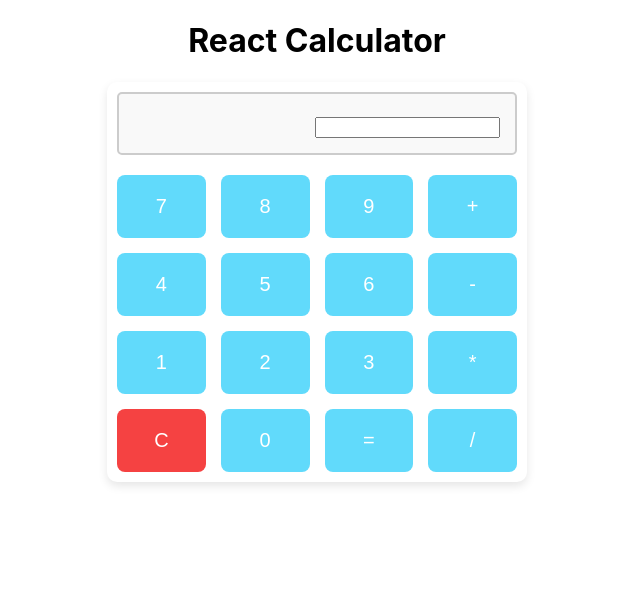
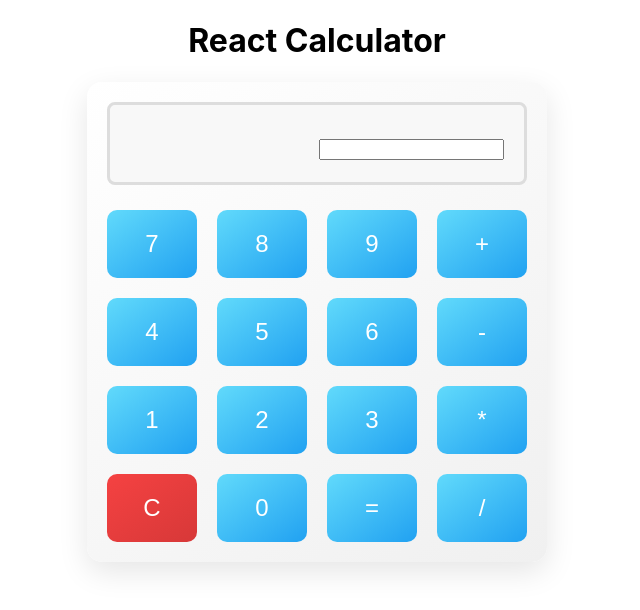
Before and after one commit to Rishab-bot/reactCalculator, a React (Create React App) app: page / in a window 1280 px wide. Shown: the top 610 px of the page, without its empty margins (323-963 px from the left). Built offline with nearby package versions, Linux system fonts and the light colour scheme.

Commit message:
changes pushed

```diff
--- a/src/App.css
+++ b/src/App.css
@@ -41,53 +41,57 @@
 /* New Styles for Buttons and Calculator */
 .calculator-container {
   margin: 20px auto;
-  max-width: 400px;
-  padding: 10px;
-  background-color: #fff;
-  border-radius: 10px;
-  box-shadow: 0 4px 10px rgba(0, 0, 0, 0.1);
+  max-width: 420px;
+  padding: 20px;
+  background: linear-gradient(145deg, #ffffff, #f0f0f0);
+  border-radius: 15px;
+  box-shadow: 0 10px 30px rgba(0, 0, 0, 0.1);
 }
 
 .calculator-display {
   width: 100%;
-  font-size: 1.5rem;
-  padding: 15px;
-  margin-bottom: 20px;
-  border: 2px solid #ccc;
-  border-radius: 5px;
-  background-color: #f9f9f9;
+  font-size: 2rem;
+  padding: 20px;
+  margin-bottom: 25px;
+  border: 3px solid #ddd;
+  border-radius: 8px;
+  background-color: #f8f8f8;
   text-align: right;
   box-sizing: border-box;
+  color: #333;
+  font-family: 'Arial', sans-serif;
 }
 
 .calculator-buttons {
   display: grid;
   grid-template-columns: repeat(4, 1fr);
-  gap: 15px;
+  gap: 20px;
 }
 
 .calculator-buttons button {
-  font-size: 1.25rem;
+  font-size: 1.5rem;
   padding: 20px;
   border: none;
-  border-radius: 8px;
-  background-color: #61dafb;
+  border-radius: 10px;
+  background: linear-gradient(145deg, #61dafb, #21a1f1);
   color: white;
   cursor: pointer;
-  transition: background-color 0.3s ease, transform 0.2s ease;
+  transition: background-color 0.3s ease, transform 0.2s ease, box-shadow 0.3s ease;
 }
 
 .calculator-buttons button:hover {
   background-color: #21a1f1;
   transform: scale(1.05);
+  box-shadow: 0 4px 10px rgba(0, 0, 0, 0.1);
 }
 
 .calculator-buttons .clear-button {
-  background-color: #f54242;
+  background: linear-gradient(145deg, #f54242, #d73838);
   color: white;
 }
 
 .calculator-buttons .clear-button:hover {
   background-color: #d73838;
   transform: scale(1.05);
+  box-shadow: 0 4px 10px rgba(0, 0, 0, 0.1);
 }
--- a/src/calculator.jsx
+++ b/src/calculator.jsx
@@ -19,6 +19,11 @@ export function Display() {
             return;
         }
         try {
+            if (value.includes('/0')) {
+                setResult('NaN');
+                return;
+            }
+
             const calculatedResult = eval(value);
             setResult(calculatedResult);
         } catch (error) {
@@ -30,7 +35,7 @@ export function Display() {
         <div className="calculator-container">
             <div className="calculator-display">
                 <input value={value} readOnly />
-                <span>{result}</span>
+                <div>{result}</div>
             </div>
             <div className="calculator-buttons">
                 <button onClick={() => handleButtonClick("7")}>7</button>
```
